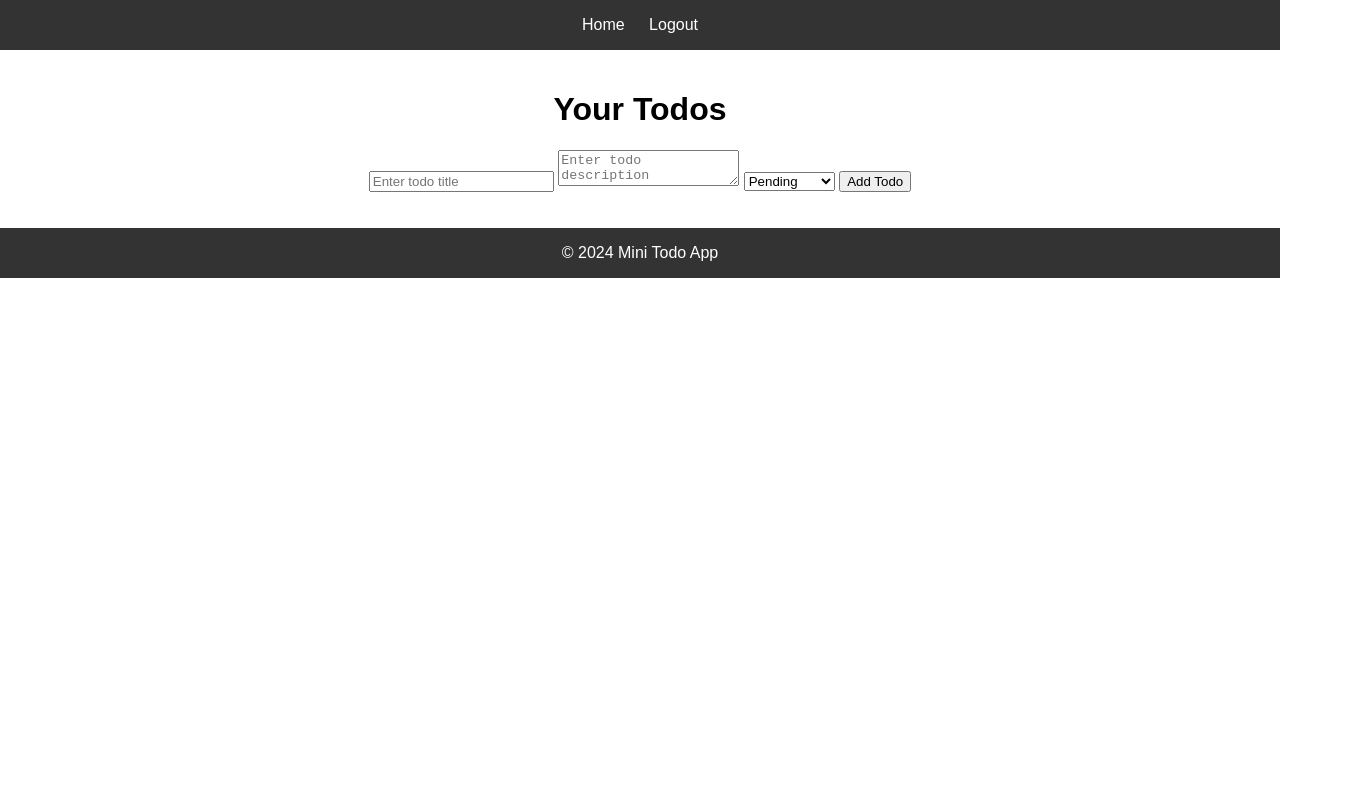
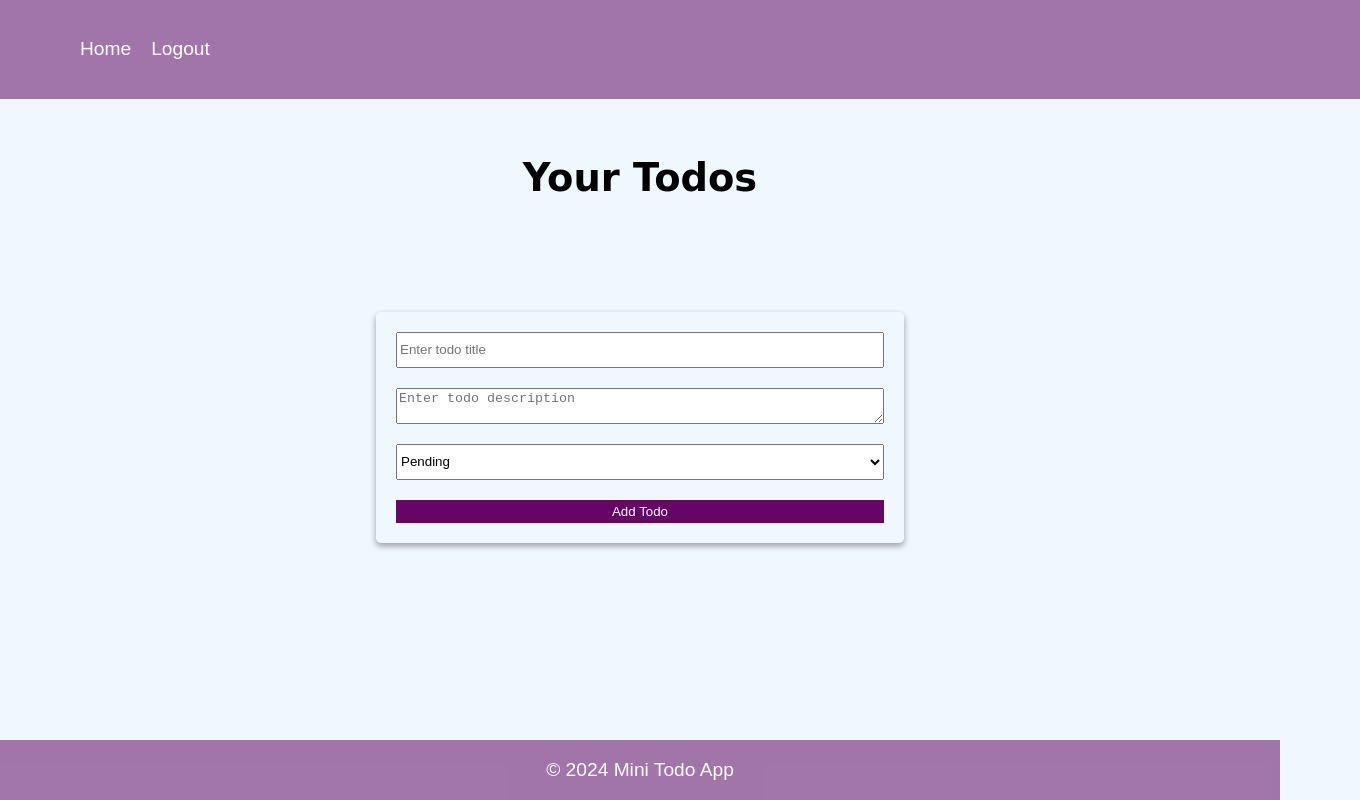
Before and after one commit to Skiee9/todoapp, a plain HTML site: page todos.html in a window 1280 px wide. Shown: the whole page, 1360 px wide, since content can reach past the window. Drawn offline with Linux system fonts and the light colour scheme.

Commit message:
last commit

```diff
--- a/script.js
+++ b/script.js
@@ -1,15 +1,17 @@
 const backendUrl = "https://vivacious-short-battery.glitch.me";
+// linkl of db deploy
 
 // Signup
 document.getElementById("signup-form")?.addEventListener("submit", async (e) => {
     e.preventDefault();
+    // getting mail and password
     const email = document.getElementById("email").value;
     const password = document.getElementById("password").value;
 
     const response = await fetch(`${backendUrl}/users`);
     const users = await response.json();
 
-    // Check if the email already exists
+    // Check if user exist already
     const existingUser = users.find((user) => user.email === email);
 
     if (existingUser) {
@@ -27,21 +29,22 @@ document.getElementById("signup-form")?.addEventListener("submit", async (e) =>
     document.getElementById("signup-message").textContent = "Signup successful!";
 });
 
-// Login
+// Login for user
 document.getElementById("login-form")?.addEventListener("submit", async (e) => {
     e.preventDefault();
     const email = document.getElementById("email").value;
     const password = document.getElementById("password").value;
 
+//  fetch the user info
     const response = await fetch(`${backendUrl}/users`);
     const users = await response.json();
 
     const user = users.find((u) => u.email === email && u.password === password);
 
     if (user) {
-        // Store user info in localStorage
+        // information store in db
         localStorage.setItem("user", JSON.stringify(user));
-        window.location.href = "todos.html"; // Redirect to todos page
+        window.location.href = "todos.html"; // got otto todo
     } else {
         document.getElementById("login-message").textContent = "Invalid credentials.";
     }
@@ -64,11 +67,10 @@ document.getElementById("todo-form")?.addEventListener("submit", async (e) => {
         alert("Please fill in all fields.");
         return;
     }
-
-    // Log data to check if everything is captured correctly
+    // personal confirmation console can ;do
     console.log("Adding Todo:", { title, description, status, userId: user.id });
 
-    // Add the todo for the logged-in user with title, description, and status
+// add todo with information
     await fetch(`${backendUrl}/todos`, {
         method: "POST",
         headers: { "Content-Type": "application/json" },
@@ -82,8 +84,12 @@ document.getElementById("todo-form")?.addEventListener("submit", async (e) => {
 
     loadTodos();
 });
-
-// Load Todos for the logged-in user
+// for menu buton
+function toggleNavbar() {
+    const nav = document.getElementById('navbar');
+    nav.classList.toggle('show'); // Toggle the navbar visibility
+}
+// wili load
 async function loadTodos() {
     const user = JSON.parse(localStorage.getItem("user"));
 
@@ -96,6 +102,8 @@ async function loadTodos() {
     const todos = await response.json();
 
     const list = document.getElementById("todo-list");
+// add todo
+    if (todos.length > 0) {
         list.innerHTML = todos.map((t) => `
             <li>
                 <strong>Title:</strong> ${t.title}<br>
@@ -103,6 +111,12 @@ async function loadTodos() {
                 <strong>Status:</strong> ${t.status}<br>
             </li>
         `).join("");
+    } else {
+
+        list.innerHTML = "<li>No todos available.</li>";
+    }
 }
 
-if (document.getElementById("todo-list")) loadTodos();
+if (document.getElementById("todo-list"))
+
+    loadTodos();
--- a/style.css
+++ b/style.css
@@ -2,14 +2,55 @@ body {
     font-family: Arial, sans-serif;
     margin: 0;
     padding: 0;
-    box-sizing: border-box;
+    background-color: aliceblue;
+    font-size: 1em;
+    display: flex;
+    flex-direction: column;
+    min-height: 100vh;
 }
 
-header, footer {
-    background-color: #333;
+header {
+    background-color: #66116990;
+    color: #ffffffe7;
+    text-align: center;
+    padding: 1em 0;
+    top: 0;
+    z-index: 1000;
+    width: 100%;
+    position: relative;
+}
+
+nav {
+    display: flex;
+    justify-content: center;
+    align-items: center;
+}
+
+nav a {
+    color: #fff;
+    margin: 0 10px;
+    text-decoration: none;
+}
+
+/* .menu-button {
+    display: none;
+    background-color: #650566;
+    color: #fff;
+    padding: 10px 20px;
+    border: none;
+    cursor: pointer;
+    font-size: 1.2em;
+    margin: 10px;
+} */
+
+
+footer {
+    background-color: #66116990;
     color: #fff;
     text-align: center;
     padding: 1em 0;
+    margin-top: auto;
+    width: 100%;
 }
 
 nav a {
@@ -19,6 +60,164 @@ nav a {
 }
 
 main {
+    display: grid;
+    grid-template-columns: repeat(1, 1fr);
     padding: 20px;
     text-align: center;
+    flex: 1;
 }
+
+#todo-form, #signup-form, #login-form {
+    display: grid;
+    margin: auto;
+    border: 1px;
+    border-radius: 5px;
+    padding: 20px;
+    box-shadow: rgba(0, 0, 0, 0.16) 0px 3px 6px, rgba(0, 0, 0, 0.23) 0px 3px 6px;
+    width: 50%;
+    text-align: center;
+    grid-template-rows: repeat(3, 1fr);
+    gap: 20px;
+}
+
+button {
+    background-color: #650566;
+    color: #fff;
+    padding: 4px 2px;
+    border: none;
+}
+
+button:hover {
+    color: #3a023a;
+    background-color: rgb(210, 133, 237);
+}
+
+#todo-list {
+    display: grid;
+    padding: 40px 20px;
+    margin: auto;
+    grid-template-columns: repeat(3, 1fr);
+    gap: 20px;
+}
+
+h1 {
+    text-align: center;
+    font-family: cursive;
+}
+/* .menu-button:hover {
+    background-color: rgb(210, 133, 237);
+} */
+nav.show {
+    display: flex !important; }
+
+
+
+@media (max-width: 600px) {
+    body {
+        font-size: 0.9em;
+    }
+
+
+
+    nav {
+
+        flex-direction: column;
+        width: 100%;
+    }
+    /* .menu-button {
+        color:white;
+
+        display: block;
+    } */
+
+    nav.show {
+        display: flex;
+    }
+    nav a {
+        margin: 10px 0;
+        text-align: left;
+        padding-left: 20px;
+    }
+
+
+
+
+
+
+    #todo-form, #signup-form, #login-form {
+        width: 80%;
+        margin-top: 10px;
+    }
+
+    #todo-list {
+        grid-template-columns: 1fr;
+        padding: 20px;
+    }
+
+    main {
+        padding: 10px;
+    }
+}
+
+
+@media (min-width: 601px) and (max-width: 1024px) {
+    body {
+        font-size: 1.1em;
+    }
+
+    header {
+        padding: 1.5em 20px;
+    }
+
+    nav {
+        display: flex;
+        justify-content: flex-start;
+        padding-left: 20px;
+    }
+
+    #todo-form, #signup-form, #login-form {
+        width: 60%;
+    }
+
+    #todo-list {
+        grid-template-columns: repeat(2, 1fr);
+        padding: 30px 20px;
+    }
+    nav {
+        display: flex;
+    }
+
+    /* .menu-button {
+        display: none;
+    } */
+}
+
+/* /* Large screens  */
+@media (min-width: 1025px) {
+    body {
+        font-size: 1.2em;
+    }
+
+    header {
+        padding: 2em 40px;
+    }
+
+    nav {
+        display: flex;
+        justify-content: flex-start;
+        padding-left: 30px;
+    }
+
+    #todo-form, #signup-form, #login-form {
+        width: 40%;
+    }
+
+    #todo-list {
+        grid-template-columns: repeat(3, 1fr);
+        padding: 40px 20px;
+    }
+
+    main {
+        padding: 30px;
+    }
+}
--- a/todos.html
+++ b/todos.html
@@ -16,10 +16,8 @@
     <main>
         <h1>Your Todos</h1>
         <form id="todo-form">
-            <!-- Title input -->
+
             <input type="text" id="title" placeholder="Enter todo title" required />
-
-            <!-- Description input -->
             <textarea id="description" placeholder="Enter todo description" required></textarea>
 
             <!-- Status input (dropdown) -->
@@ -33,7 +31,7 @@
             <button type="submit">Add Todo</button>
         </form>
 
-        <ul id="todo-list"></ul>
+        <div id="todo-list"></div>
     </main>
     <footer>© 2024 Mini Todo App</footer>
     <script src="script.js"></script>
```
Also changed, not shown: index.html (+2 -0 lines). Lines whose indentation alone changed are shown as unchanged.
